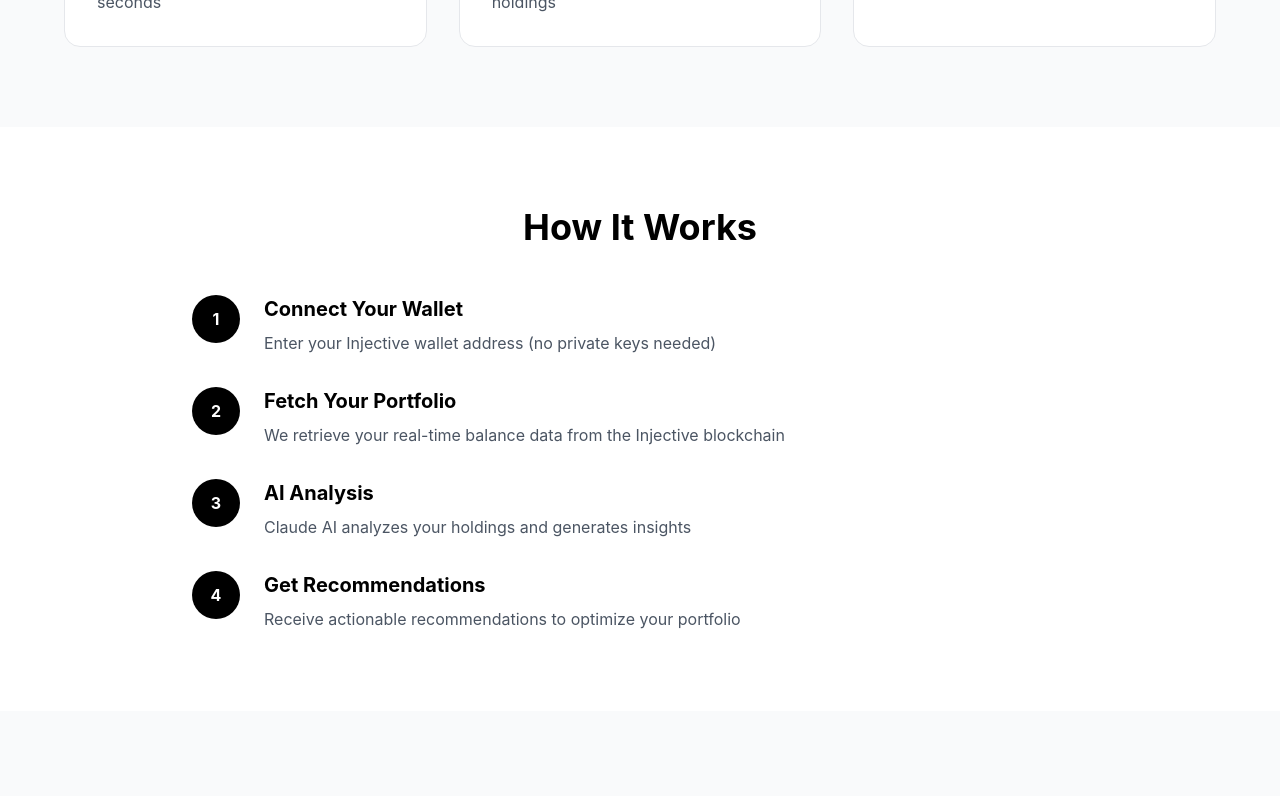
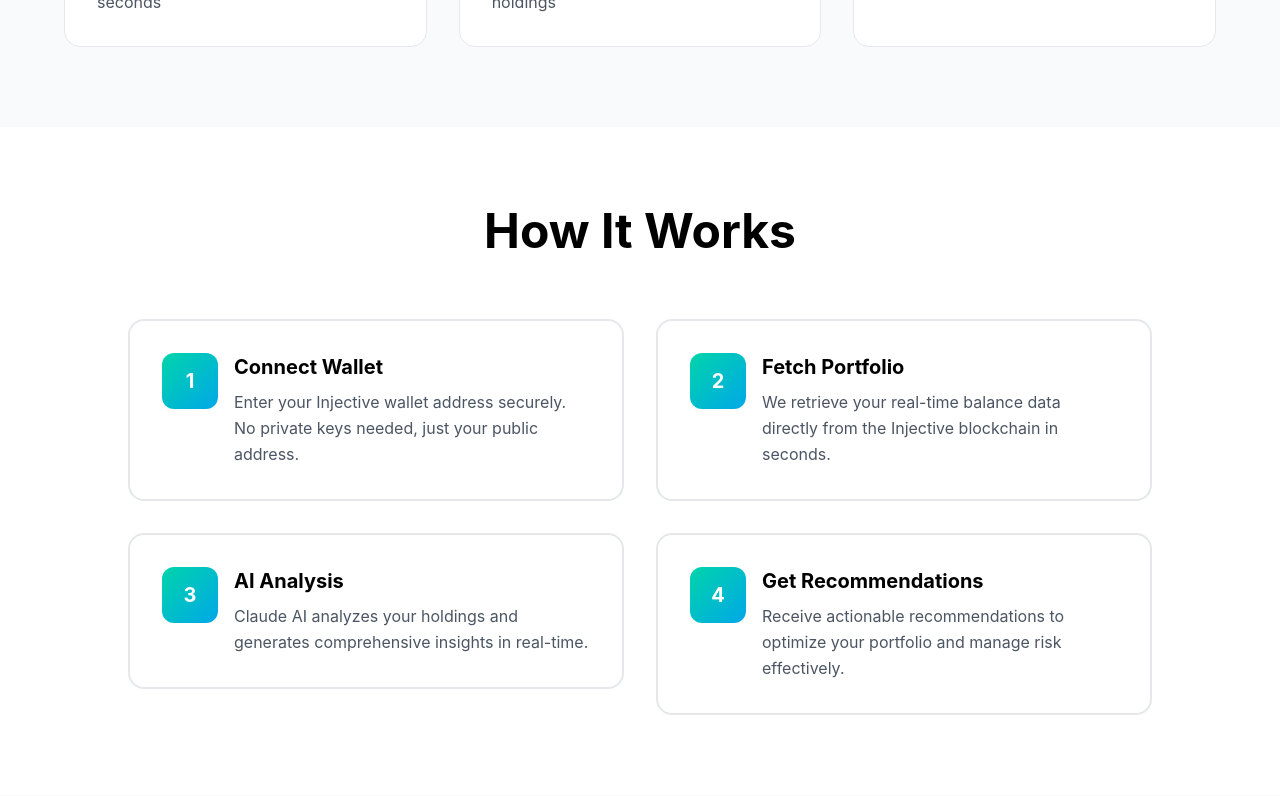
Before and after one commit to thesithunyein/injective-ai-portfolio-agent, a Next.js app: page / in a window 1280 px wide. Shown: the part 960-1756 px from the top of the page. Built offline with nearby package versions, Linux system fonts and the light colour scheme.

Commit message:
Refine: Improve How It Works section with grid layout and hover effects

```diff
--- a/src/app/page.tsx
+++ b/src/app/page.tsx
@@ -157,36 +157,59 @@ export default function Home() {
         </section>
 
         {/* How It Works */}
-        <section id="how-it-works" className="py-20 px-4 md:px-8">
-          <div className="max-w-4xl mx-auto">
-            <h2 className="text-4xl font-bold text-black mb-12 text-center">How It Works</h2>
-            <div className="space-y-8">
-              <div className="flex gap-6">
-                <div className="flex-shrink-0 w-12 h-12 rounded-full bg-black text-white flex items-center justify-center font-bold">1</div>
-                <div>
-                  <h3 className="text-xl font-bold text-black mb-2">Connect Your Wallet</h3>
-                  <p className="text-gray-600">Enter your Injective wallet address (no private keys needed)</p>
+        <section id="how-it-works" className="py-20 px-4 md:px-8 relative">
+          <div className="max-w-5xl mx-auto">
+            <h2 className="text-4xl md:text-5xl font-bold text-black mb-16 text-center">How It Works</h2>
+            <div className="grid md:grid-cols-2 gap-8">
+              <div className="group relative">
+                <div className="absolute inset-0 bg-gradient-to-r from-primary to-secondary rounded-2xl blur-lg opacity-0 group-hover:opacity-20 transition duration-300" />
+                <div className="relative bg-white border-2 border-gray-200 rounded-2xl p-8 hover:border-primary/50 transition duration-300">
+                  <div className="flex items-start gap-4">
+                    <div className="flex-shrink-0 w-14 h-14 rounded-xl bg-gradient-to-br from-primary to-secondary text-white flex items-center justify-center font-bold text-xl">1</div>
+                    <div className="flex-1">
+                      <h3 className="text-xl font-bold text-black mb-2">Connect Wallet</h3>
+                      <p className="text-gray-600 leading-relaxed">Enter your Injective wallet address securely. No private keys needed, just your public address.</p>
+                    </div>
+                  </div>
                 </div>
               </div>
-              <div className="flex gap-6">
-                <div className="flex-shrink-0 w-12 h-12 rounded-full bg-black text-white flex items-center justify-center font-bold">2</div>
-                <div>
-                  <h3 className="text-xl font-bold text-black mb-2">Fetch Your Portfolio</h3>
-                  <p className="text-gray-600">We retrieve your real-time balance data from the Injective blockchain</p>
+
+              <div className="group relative">
+                <div className="absolute inset-0 bg-gradient-to-r from-primary to-secondary rounded-2xl blur-lg opacity-0 group-hover:opacity-20 transition duration-300" />
+                <div className="relative bg-white border-2 border-gray-200 rounded-2xl p-8 hover:border-primary/50 transition duration-300">
+                  <div className="flex items-start gap-4">
+                    <div className="flex-shrink-0 w-14 h-14 rounded-xl bg-gradient-to-br from-primary to-secondary text-white flex items-center justify-center font-bold text-xl">2</div>
+                    <div className="flex-1">
+                      <h3 className="text-xl font-bold text-black mb-2">Fetch Portfolio</h3>
+                      <p className="text-gray-600 leading-relaxed">We retrieve your real-time balance data directly from the Injective blockchain in seconds.</p>
+                    </div>
+                  </div>
                 </div>
               </div>
-              <div className="flex gap-6">
-                <div className="flex-shrink-0 w-12 h-12 rounded-full bg-black text-white flex items-center justify-center font-bold">3</div>
-                <div>
-                  <h3 className="text-xl font-bold text-black mb-2">AI Analysis</h3>
-                  <p className="text-gray-600">Claude AI analyzes your holdings and generates insights</p>
+
+              <div className="group relative">
+                <div className="absolute inset-0 bg-gradient-to-r from-primary to-secondary rounded-2xl blur-lg opacity-0 group-hover:opacity-20 transition duration-300" />
+                <div className="relative bg-white border-2 border-gray-200 rounded-2xl p-8 hover:border-primary/50 transition duration-300">
+                  <div className="flex items-start gap-4">
+                    <div className="flex-shrink-0 w-14 h-14 rounded-xl bg-gradient-to-br from-primary to-secondary text-white flex items-center justify-center font-bold text-xl">3</div>
+                    <div className="flex-1">
+                      <h3 className="text-xl font-bold text-black mb-2">AI Analysis</h3>
+                      <p className="text-gray-600 leading-relaxed">Claude AI analyzes your holdings and generates comprehensive insights in real-time.</p>
+                    </div>
+                  </div>
                 </div>
               </div>
-              <div className="flex gap-6">
-                <div className="flex-shrink-0 w-12 h-12 rounded-full bg-black text-white flex items-center justify-center font-bold">4</div>
-                <div>
-                  <h3 className="text-xl font-bold text-black mb-2">Get Recommendations</h3>
-                  <p className="text-gray-600">Receive actionable recommendations to optimize your portfolio</p>
+
+              <div className="group relative">
+                <div className="absolute inset-0 bg-gradient-to-r from-primary to-secondary rounded-2xl blur-lg opacity-0 group-hover:opacity-20 transition duration-300" />
+                <div className="relative bg-white border-2 border-gray-200 rounded-2xl p-8 hover:border-primary/50 transition duration-300">
+                  <div className="flex items-start gap-4">
+                    <div className="flex-shrink-0 w-14 h-14 rounded-xl bg-gradient-to-br from-primary to-secondary text-white flex items-center justify-center font-bold text-xl">4</div>
+                    <div className="flex-1">
+                      <h3 className="text-xl font-bold text-black mb-2">Get Recommendations</h3>
+                      <p className="text-gray-600 leading-relaxed">Receive actionable recommendations to optimize your portfolio and manage risk effectively.</p>
+                    </div>
+                  </div>
                 </div>
               </div>
             </div>
```
